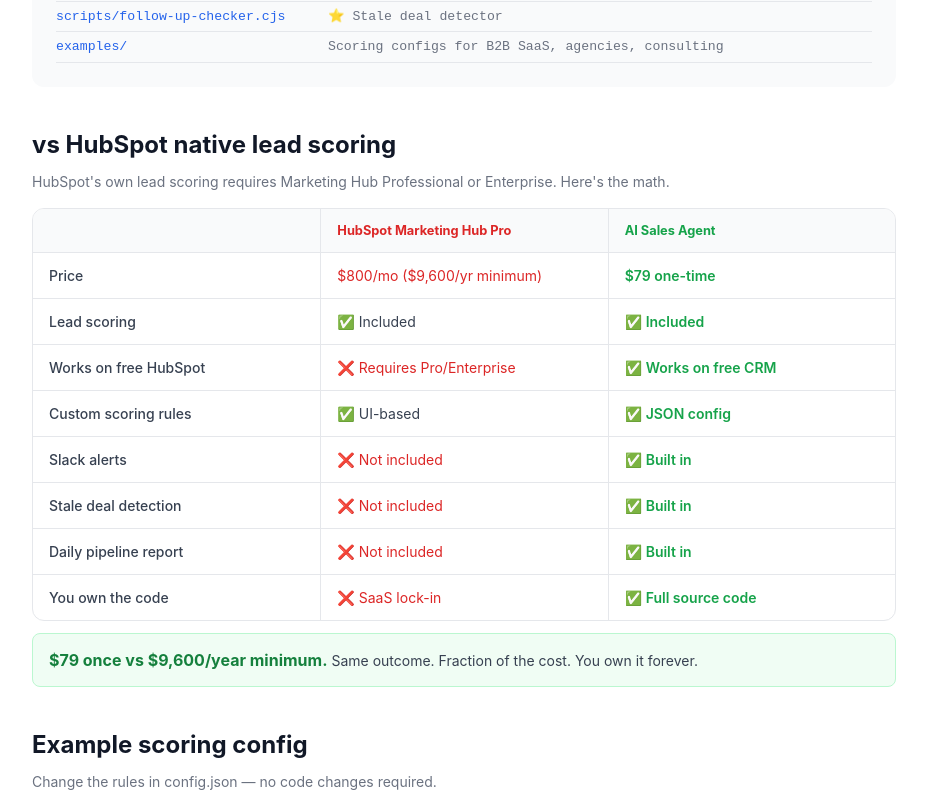
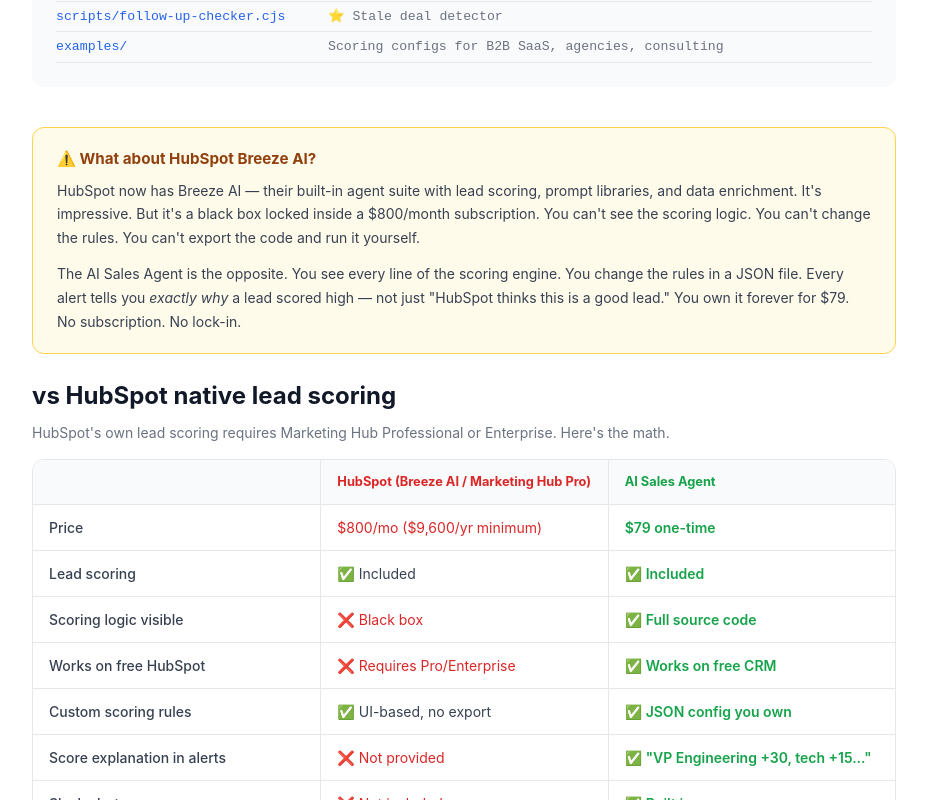
Before and after one commit to ghodzilla/abbilabs_xyz, a Next.js app: page /templates/ai-sales-agent in a window 1280 px wide. Shown: the part 3160-3960 px from the top of the page, without its empty margins (176-1103 px from the left). Built offline with nearby package versions, Linux system fonts and the light colour scheme.

Commit message:
feat: sales agent — HubSpot Breeze AI callout + updated comparison table (black box vs transparent code)

```diff
--- a/app/templates/ai-sales-agent/page.jsx
+++ b/app/templates/ai-sales-agent/page.jsx
@@ -195,27 +195,42 @@
         </div>
       </section>
 
+      {/* HubSpot Breeze AI callout */}
+      <section style={{ marginBottom: '1.5rem' }}>
+        <div style={{ background: '#fffbeb', border: '1px solid #fcd34d', borderRadius: '0.75rem', padding: '1.25rem 1.5rem' }}>
+          <div style={{ fontWeight: 700, color: '#92400e', marginBottom: '0.5rem', fontSize: '0.95rem' }}>⚠️ What about HubSpot Breeze AI?</div>
+          <p style={{ color: '#374151', fontSize: '0.875rem', lineHeight: 1.7, margin: 0 }}>
+            HubSpot now has Breeze AI — their built-in agent suite with lead scoring, prompt libraries, and data enrichment. It&apos;s impressive. But it&apos;s a black box locked inside a $800/month subscription. You can&apos;t see the scoring logic. You can&apos;t change the rules. You can&apos;t export the code and run it yourself.
+          </p>
+          <p style={{ color: '#374151', fontSize: '0.875rem', lineHeight: 1.7, margin: '0.75rem 0 0' }}>
+            The AI Sales Agent is the opposite. You see every line of the scoring engine. You change the rules in a JSON file. Every alert tells you <em>exactly why</em> a lead scored high — not just "HubSpot thinks this is a good lead." You own it forever for $79. No subscription. No lock-in.
+          </p>
+        </div>
+      </section>
+
       {/* HubSpot native comparison */}
       <section style={{ marginBottom: '2.5rem' }}>
         <h2 style={{ fontSize: '1.5rem', fontWeight: 700, color: '#111827', marginBottom: '0.5rem' }}>vs HubSpot native lead scoring</h2>
-        <p style={{ color: '#6b7280', fontSize: '0.875rem', marginBottom: '1rem' }}>HubSpot's own lead scoring requires Marketing Hub Professional or Enterprise. Here's the math.</p>
+        <p style={{ color: '#6b7280', fontSize: '0.875rem', marginBottom: '1rem' }}>HubSpot&apos;s own lead scoring requires Marketing Hub Professional or Enterprise. Here&apos;s the math.</p>
         <div style={{ border: '1px solid #e5e7eb', borderRadius: '0.75rem', overflow: 'hidden' }}>
           <div style={{ display: 'grid', gridTemplateColumns: '1fr 1fr 1fr', background: '#f9fafb', borderBottom: '1px solid #e5e7eb' }}>
             <div style={{ padding: '0.75rem 1rem', fontWeight: 700, fontSize: '0.8rem', color: '#6b7280', textTransform: 'uppercase' }}></div>
-            <div style={{ padding: '0.75rem 1rem', fontWeight: 700, fontSize: '0.8rem', color: '#dc2626', borderLeft: '1px solid #e5e7eb' }}>HubSpot Marketing Hub Pro</div>
+            <div style={{ padding: '0.75rem 1rem', fontWeight: 700, fontSize: '0.8rem', color: '#dc2626', borderLeft: '1px solid #e5e7eb' }}>HubSpot (Breeze AI / Marketing Hub Pro)</div>
             <div style={{ padding: '0.75rem 1rem', fontWeight: 700, fontSize: '0.8rem', color: '#16a34a', borderLeft: '1px solid #e5e7eb' }}>AI Sales Agent</div>
           </div>
           {[
             ['Price', '$800/mo ($9,600/yr minimum)', '$79 one-time'],
             ['Lead scoring', '✅ Included', '✅ Included'],
+            ['Scoring logic visible', '❌ Black box', '✅ Full source code'],
             ['Works on free HubSpot', '❌ Requires Pro/Enterprise', '✅ Works on free CRM'],
-            ['Custom scoring rules', '✅ UI-based', '✅ JSON config'],
+            ['Custom scoring rules', '✅ UI-based, no export', '✅ JSON config you own'],
+            ['Score explanation in alerts', '❌ Not provided', '✅ "VP Engineering +30, tech +15..."'],
             ['Slack alerts', '❌ Not included', '✅ Built in'],
             ['Stale deal detection', '❌ Not included', '✅ Built in'],
             ['Daily pipeline report', '❌ Not included', '✅ Built in'],
-            ['You own the code', '❌ SaaS lock-in', '✅ Full source code'],
+            ['You own the code', '❌ SaaS lock-in', '✅ Full source, forever'],
           ].map(([feature, hubspot, ours], i) => (
-            <div key={i} style={{ display: 'grid', gridTemplateColumns: '1fr 1fr 1fr', borderBottom: i < 7 ? '1px solid #e5e7eb' : 'none' }}>
+            <div key={i} style={{ display: 'grid', gridTemplateColumns: '1fr 1fr 1fr', borderBottom: i < 9 ? '1px solid #e5e7eb' : 'none' }}>
               <div style={{ padding: '0.75rem 1rem', fontSize: '0.875rem', color: '#374151', fontWeight: 500 }}>{feature}</div>
               <div style={{ padding: '0.75rem 1rem', fontSize: '0.875rem', color: hubspot.startsWith('✅') ? '#374151' : '#dc2626', borderLeft: '1px solid #e5e7eb' }}>{hubspot}</div>
               <div style={{ padding: '0.75rem 1rem', fontSize: '0.875rem', color: '#16a34a', fontWeight: 600, borderLeft: '1px solid #e5e7eb' }}>{ours}</div>
@@ -224,7 +239,7 @@
         </div>
         <div style={{ background: '#f0fdf4', border: '1px solid #bbf7d0', borderRadius: '0.5rem', padding: '0.875rem 1rem', marginTop: '0.75rem' }}>
           <strong style={{ color: '#15803d' }}>$79 once vs $9,600/year minimum.</strong>
-          <span style={{ color: '#374151', fontSize: '0.875rem' }}> Same outcome. Fraction of the cost. You own it forever.</span>
+          <span style={{ color: '#374151', fontSize: '0.875rem' }}> Transparent scoring. Full source code. No black box. You own it forever.</span>
         </div>
       </section>
 
```
